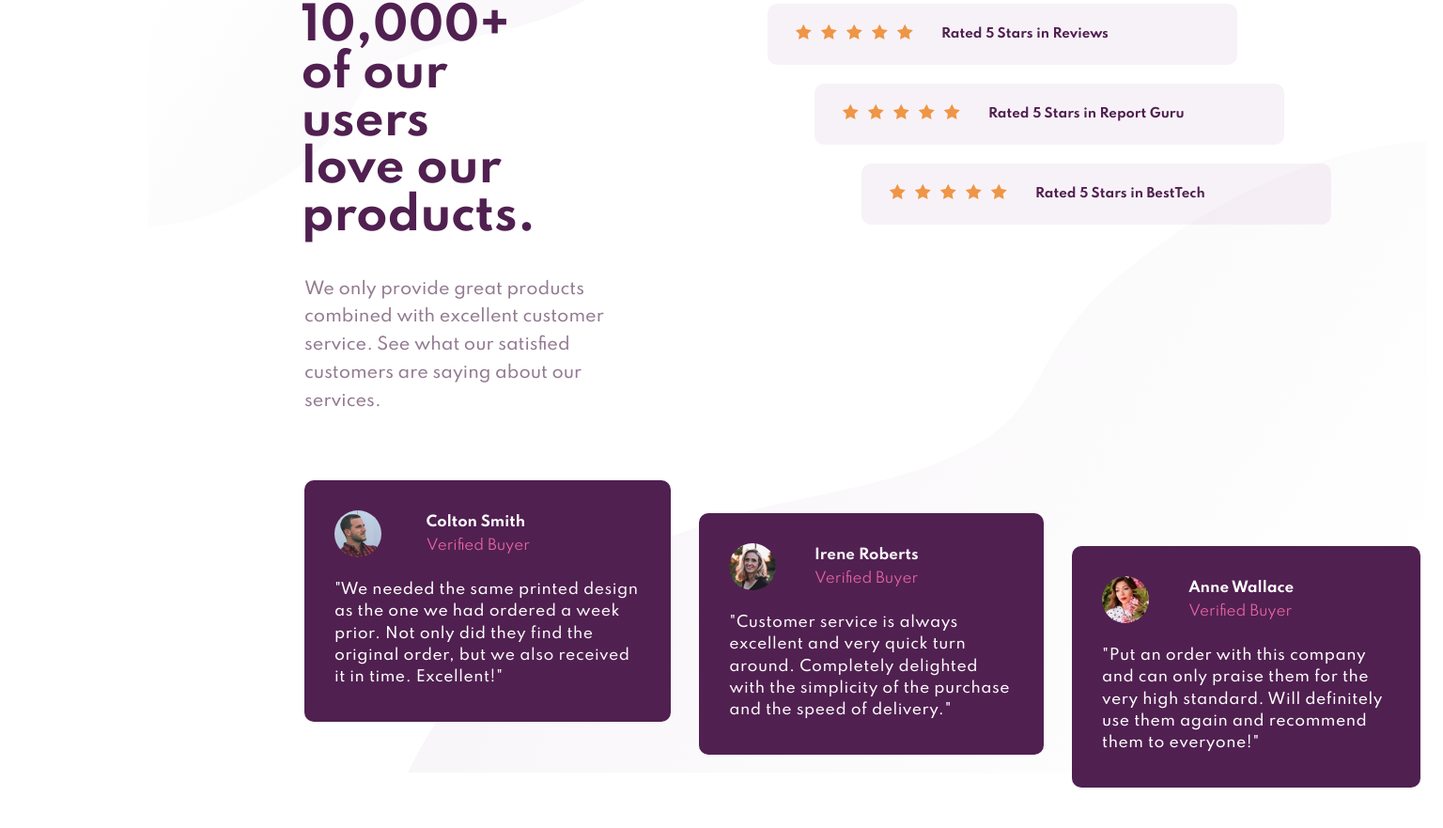
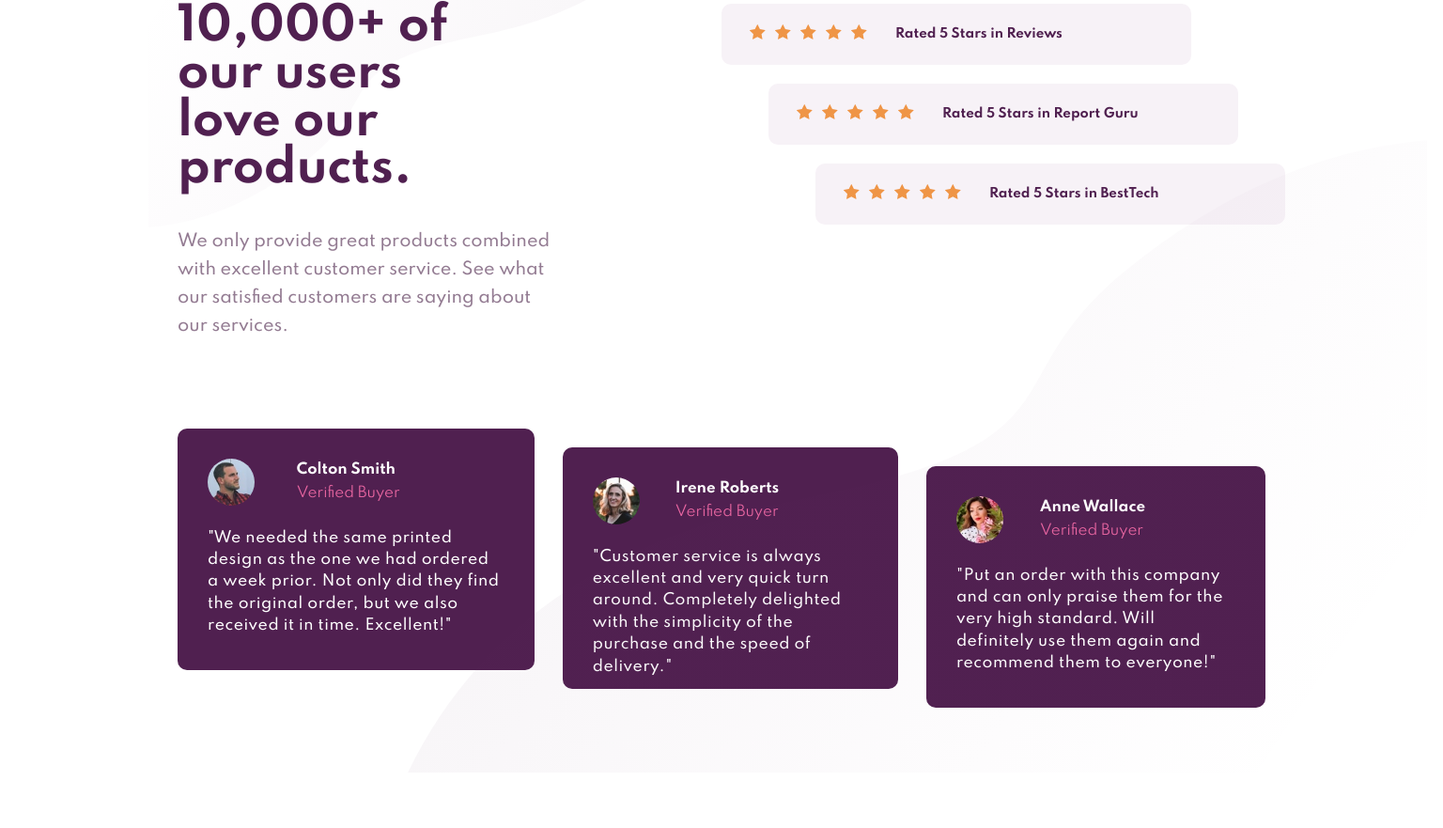
Before and after one commit to zulhusnihariz/frontendmentor-socialproof, a plain HTML site: page index.html in a window 1536 px wide. Shown: the part 120-1001 px from the top of the page at 94% size. Drawn offline with Linux system fonts and the light colour scheme.

Commit message:
adjusted margin to match live view

```diff
--- a/css/style.css
+++ b/css/style.css
@@ -177,15 +177,15 @@ h3 {
 	}
 
 	.main-frame {
-		margin: 100px 300px;
-		margin-right: 0;
+		margin: 100px 165px;
 		display: grid;
 		grid-template-rows: 50% 50%;
 	}
 
 	.top-frame {
 		display: grid;
-		grid-template-columns: 41.5% 58.5%;
+		grid-template-columns: 50% 50%;
+		/* grid-template-columns: 41.5% 58.5%; */
 	}
 
 	.introduction-frame {
@@ -244,11 +244,11 @@ h3 {
 	}
 
 	#tes-cont2 {
-		margin-top: 35px;
+		margin-top: 20px;
 	}
 
 	#tes-cont3 {
-		margin-top: 70px;
+		margin-top: 40px;
 	}
 
 	.comment {
```
